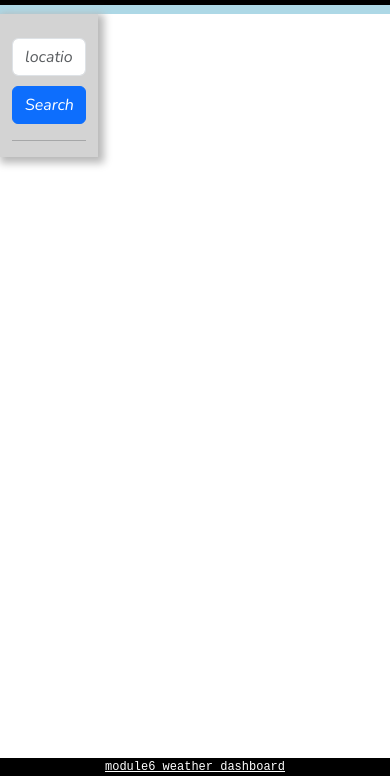
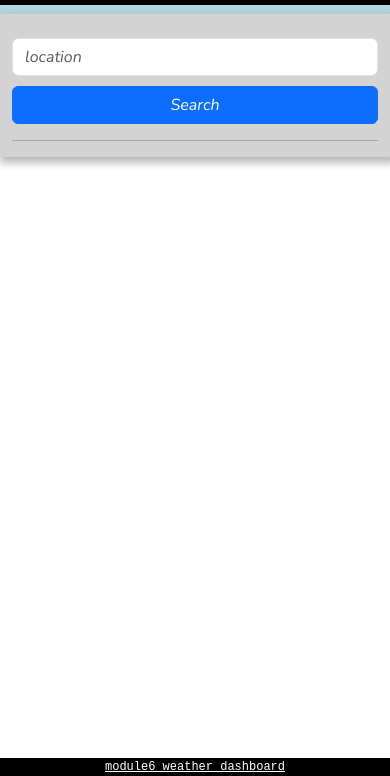
Before and after one commit to johntg96/Weather-Dashboard, a plain HTML site: page index.html in a window 390 px wide. Shown: the part 68-844 px from the top of the page. Drawn offline with nearby package versions, Linux system fonts and the light colour scheme.

Commit message:
added correct screen-size breakpoints for #search-sidepanel and #content

```diff
--- a/index.html
+++ b/index.html
@@ -15,7 +15,7 @@
   </header>
   <main class="container-fluid">
     <section class="row">
-      <div id="search-sidepanel" class="col-3">
+      <div id="search-sidepanel" class="col-sm-12 col-md-4 col-lg-3 col-xl-3">
         <form>
           <input  id="search-box" class="form-control mt-4" type="text" placeholder="location">
           <button id="search-btn" class="btn btn-primary">Search</button>
@@ -25,7 +25,7 @@
 
         </div>
       </div>
-      <div id="content" class="col-9 justify-content-center">
+      <div id="content" class="col-sm-12 col-md-8 col-lg-9 col-xl-9 justify-content-center">
         <h3 class="row justify-content-center"></h3>
       </div>
     </section>
```
